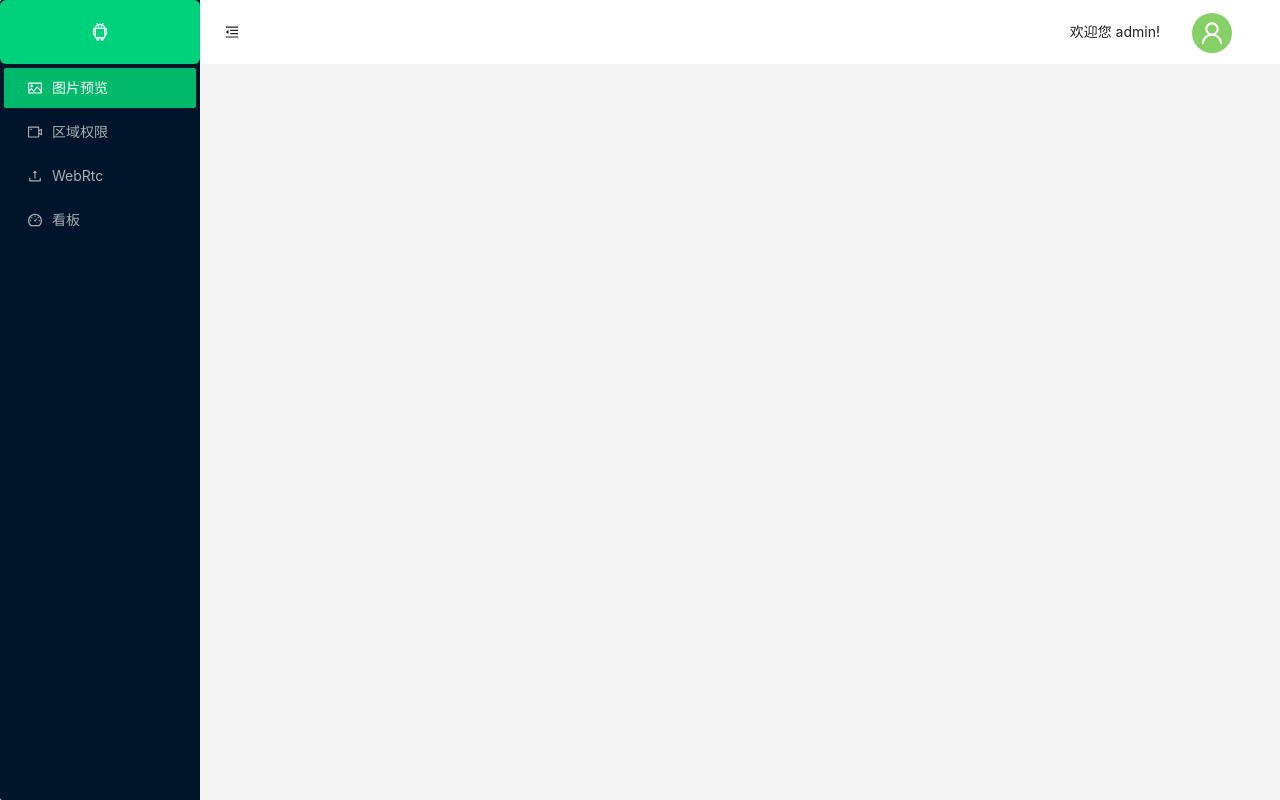
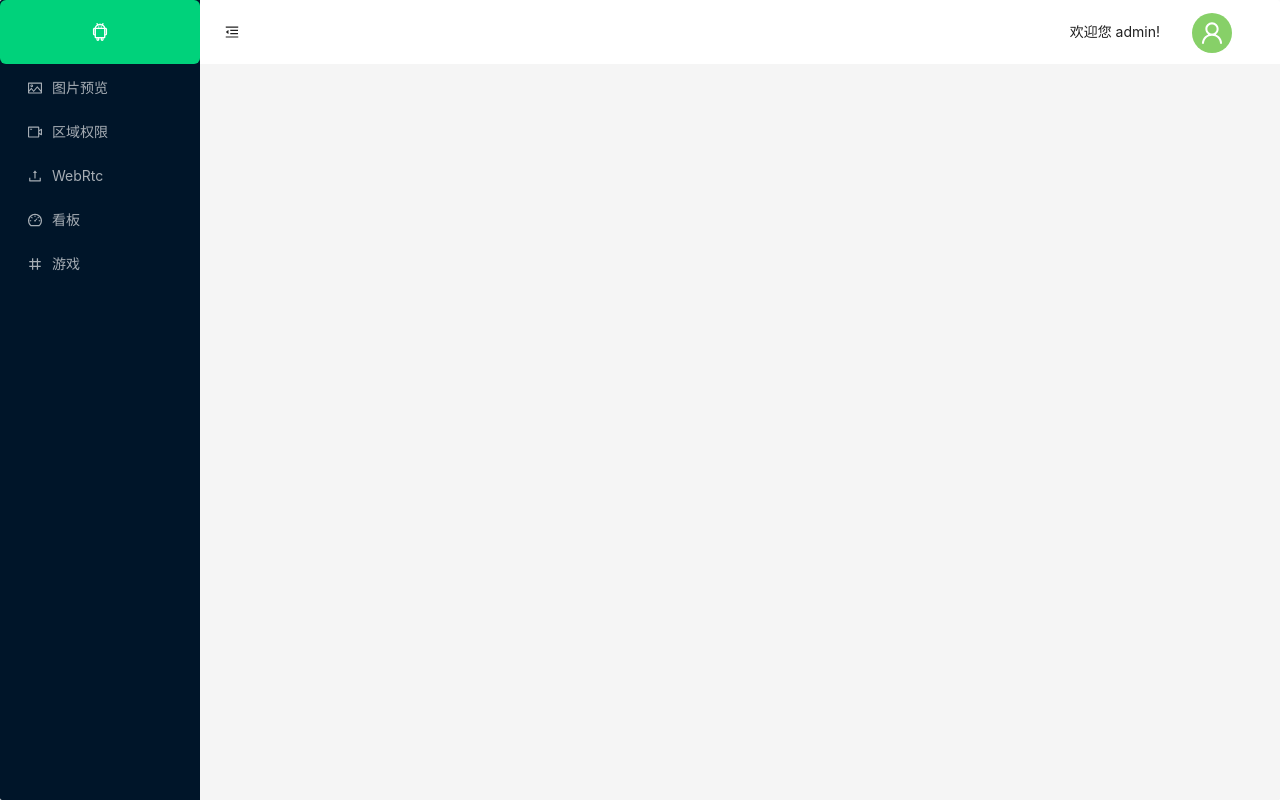
Before and after one commit to MrWhitebare/action-seven, a React (Vite) app: page / in a window 1280 px wide. Built offline with nearby package versions, Linux system fonts and the light colour scheme; no server answers; sample sign-in values are in the browser's storage.

Commit message:
antd 升级，新增猜数字的游戏

```diff
--- a/package.json
+++ b/package.json
@@ -10,9 +10,9 @@
     "preview": "vite preview"
   },
   "dependencies": {
-    "@ant-design/icons": "^5.3.7",
+    "@ant-design/icons": "^5.5.0",
     "@monaco-editor/react": "^4.6.0",
-    "antd": "^5.17.3",
+    "antd": "^5.20.6",
     "immer": "^10.1.1",
     "js-web-screen-shot": "1.9.9-rc.18",
     "mobx": "^6.13.1",
--- a/src/App.tsx
+++ b/src/App.tsx
@@ -10,6 +10,7 @@ const Login = React.lazy(()=>import('@/pages/login'));
 const Home = React.lazy(()=>import('@/pages/home'));
 const WebRtcUI =React.lazy(()=>import('@/pages/webrtc'));
 const Dashboard = React.lazy(()=>import('@/pages/dashboard'));
+const GameUI =React.lazy(()=>import('@/pages/game'));
 
 function App() {
 
@@ -29,6 +30,7 @@ function App() {
           <Route path='/region' element={<Region/>}/>
           <Route path='/webrtc' element={<WebRtcUI/>}/>
           <Route path='/dashboard' element={<Dashboard/>}/>
+          <Route path='/game' element={<GameUI/>}/>
           <Route path='*' element={<NotFound/>}/>
         </Route>
       </Routes>
--- /dev/null
+++ b/src/pages/game/index.module.scss
@@ -0,0 +1,15 @@
+.game-ui {
+
+    height: 100%;
+    width: 100%;
+
+    .item {
+        margin-bottom: 10px;
+        padding-left: 40px;
+
+        .reset {
+            background-color: red;
+
+        }
+    }
+}
--- /dev/null
+++ b/src/pages/game/index.tsx
@@ -0,0 +1,255 @@
+import React, { ReactElement } from "react";
+import { Button, Col, Row, Slider, SliderSingleProps, Input, InputNumber, List, Avatar, Empty, Divider, message } from "antd";
+import { useLocalObservable, Observer } from "mobx-react";
+import type { GetProps } from 'antd';
+import { EyeInvisibleOutlined, EyeOutlined } from "@ant-design/icons";
+import styles from './index.module.scss';
+
+const marks: SliderSingleProps['marks'] = new Array(100).fill(0).reduce((previous: Record<number, string>, _, index) => {
+    let value = index + 1;
+    if (value % 10 === 0) {
+        previous[value] = value.toString();
+    }
+    return previous;
+}, {});
+
+type OTPProps = GetProps<typeof Input.OTP>;
+
+type logItem = {
+    index: number;
+    message: string;
+};
+
+type gameState = {
+
+    range: Array<number>;
+
+    optMask: string | boolean;
+
+    targetValue: string;
+
+    existTarget: boolean;
+
+    optShow: boolean;
+
+    guess: number | null;
+
+    count: number;
+
+    logs: Array<logItem>;
+
+    success: boolean;
+
+    setRange: (range: Array<number>) => void;
+
+    setMask: (mask?: boolean) => void;
+
+    setTargetValue: (value: string) => void;
+
+    setGuess: (value: number | null) => void;
+
+    setCount: () => void;
+
+    addLog: (item: logItem) => void;
+
+    setSuccess:(value:boolean)=>void;
+
+    reset: () => void;
+}
+
+const symbol = '🔒';
+
+const GameUI: React.FC = (): ReactElement => {
+
+    const store = useLocalObservable<gameState>(() => ({
+
+        range: [1, 100],
+
+        optMask: symbol,
+
+        targetValue: "",
+
+        guess: null,
+
+        count: 0,
+
+        logs: [],
+
+        success:false,
+
+        get optShow() {
+            return typeof this.optMask === "string";
+        },
+
+        get existTarget() {
+            return this.targetValue !== "";
+        },
+
+        setRange(range: number[]) {
+            this.range = range;
+        },
+
+        setMask(mask?: boolean) {
+            let type = typeof mask;
+            switch (type) {
+                case "boolean":
+                    this.optMask = false;
+                    break;
+                default:
+                    this.optMask = symbol;
+                    break;
+            }
+        },
+
+        setTargetValue(value) {
+            this.targetValue = value;
+        },
+
+        setGuess(value: number | null) {
+            this.guess = value;
+        },
+
+        setCount() {
+            this.count++;
+        },
+
+        addLog(item: logItem) {
+            this.logs.push(item);
+        },
+
+        setSuccess(value:boolean) {
+            this.success=value;
+        },
+
+        reset() {
+            this.range = [1, 100];
+            this.optMask = symbol;
+            this.targetValue = "";
+            this.guess = null;
+            this.count = 0;
+            this.logs = [];
+            this.success=false;
+        }
+
+    }));
+
+    const rangeChange = (value: number[]) => {
+        if (Array.isArray(value)) {
+            store.setRange(value);
+        }
+    }
+
+    const handleOptShow = () => {
+        if (store.optShow) {
+            store.setMask(false);
+        } else {
+            store.setMask();
+        }
+    }
+
+    const onEnter = () => {
+        const { guess, range: [min, max], targetValue, count,success } = store;
+
+        if(success) {
+            message.error("游戏已结束,请重置游戏！");
+            return;
+        }
+
+        let target = parseInt(targetValue);
+        store.setCount();
+        let item: logItem = {
+            index: store.count,
+            message: `恭喜你！你猜对了！答案是 ${target}。你总共猜了 ${store.count} 次。`
+        };
+        if (guess && guess !== target) {
+            if (guess < min || guess > max) {
+                item.message = `请猜一个介于 ${min} 和 ${max} 之间的数字。`;
+            } else if (guess > target) {
+                item.message = `值${guess} 太大了`;
+            } else if (guess < target) {
+                item.message = `值${guess} 太小了`;
+            }
+        }else{
+            store.setSuccess(true);
+        }
+        store.addLog(item);
+    }
+
+    const startGame = () => {
+        const { range: [min, max],success } = store;
+        if(!success){
+            let target = Math.floor(Math.random() * (max - min + 1)) + min;
+            store.setTargetValue(target.toString());
+        }else{
+            store.reset();
+        }
+    }
+
+    return (<Observer>
+        {() => (<div className={styles["game-ui"]}>
+            <Row className={styles.item}>
+                <Col span={3}>
+                    生成随机数的区间：
+                </Col>
+                <Col span={10}>
+                    <Slider range
+                        value={store.range}
+                        min={1}
+                        max={100}
+                        marks={marks}
+                        onChange={rangeChange} />
+                </Col>
+
+            </Row>
+            <Row className={styles.item}>
+                <Col span={3}>当前要猜测的目标值：</Col>
+                <Col span={2}>
+                    <Input.OTP mask={store.optMask} length={2}
+                        disabled
+                        value={store.targetValue} onChange={value => store.setTargetValue(value)} />
+                </Col>
+                <Col span={2}>
+                    <Button type="primary" icon={store.optShow ?
+                        <EyeInvisibleOutlined /> : <EyeOutlined />
+                    } onClick={handleOptShow}>{store.optShow ? "显示" : "隐藏"}数字</Button>
+                </Col>
+            </Row>
+            <Row className={styles.item}>
+                <Col span={3}>输入猜测值：</Col>
+                <Col span={2}>
+                    <InputNumber
+                        value={store.guess}
+                        onChange={value => store.setGuess(value)} />
+                </Col>
+                <Col span={2}>
+                    <Button type="primary" onClick={onEnter}>确认输入</Button>
+                </Col>
+                <Col span={2}>
+                    <Button type="primary" disabled={store.success?false:store.existTarget}
+                        className={store.success?styles.reset:""}
+                        onClick={startGame}
+                    >{store.success?"重置":"开始游戏"}</Button>
+                </Col>
+            </Row>
+            <Divider>结果区域</Divider>
+            <Row className={styles.item}>
+                <Col span={24}>
+                    <List itemLayout="horizontal">
+                        {store.logs.length > 0 ?
+                            store.logs.map((item, index) => (<List.Item  key={index + "item"}>
+                                <List.Item.Meta
+                                    avatar={<Avatar src={`https://api.dicebear.com/7.x/miniavs/svg?seed=${index}`} />}
+                                    title={"记录" + item.index}
+                                    description={item.message}
+                                />
+                            </List.Item>))
+                            : <Empty />}
+                    </List>
+                </Col>
+            </Row>
+        </div>)}
+    </Observer>)
+
+}
+
+export default GameUI;
--- a/src/pages/home/index.tsx
+++ b/src/pages/home/index.tsx
@@ -5,12 +5,13 @@ import {
   DashboardOutlined,
   MenuFoldOutlined,
   MenuUnfoldOutlined,
+  NumberOutlined,
   PictureOutlined,
   UploadOutlined,
   UserOutlined,
   VideoCameraOutlined,
 } from '@ant-design/icons';
-import { Navigate, useNavigate ,Outlet} from 'react-router-dom';
+import { Navigate, useNavigate ,Outlet, useLocation} from 'react-router-dom';
 import {observer,inject,useLocalObservable} from 'mobx-react';
 import { UserStore } from '@/store/userStore';
 import { WebSocketClient } from '@/utils/WebSocketClient';
@@ -26,6 +27,8 @@ const Home:FC<HomeProps>=inject('user')(observer((props)=>{
 
   const {user}=props;
 
+  const location=useLocation();
+
   const store=useLocalObservable(()=>({
 
     collapsed:false,
@@ -36,26 +39,30 @@ const Home:FC<HomeProps>=inject('user')(observer((props)=>{
 
     menubar:"preview",
 
-    setMenubar(menubar:"preview"|"region"|"webrtc"|"dashboard"){
+    setMenubar(menubar:string){
       this.menubar=menubar;
     }
 
   }));
 
   useEffect(()=>{
-    const ws=new WebSocketClient('ws://localhost:5000/webSockets');
-    ws.connect();
-    // 同原生方法
-    ws.onclose(() => {});
-    // 同原生方法
-    ws.onerror(() => {});
-    // 同原生方法
-    ws.onmessage(() => {
-        // 同原生方法
-        ws.send('自定义发送的数据');
-    });
-    // 同原生方法
-    ws.onopen(() => {});
+    // const ws=new WebSocketClient('ws://localhost:5000/webSockets');
+    // ws.connect();
+    // // 同原生方法
+    // ws.onclose(() => {});
+    // // 同原生方法
+    // ws.onerror(() => {});
+    // // 同原生方法
+    // ws.onmessage(() => {
+    //     // 同原生方法
+    //     ws.send('自定义发送的数据');
+    // });
+    // // 同原生方法
+    // ws.onopen(() => {});
+
+    if(location){
+      store.setMenubar(location.pathname.replace("/",""));
+    }
   },[])
 
   const navigate=useNavigate();
@@ -112,7 +119,12 @@ const Home:FC<HomeProps>=inject('user')(observer((props)=>{
               key:"dashboard",
               icon: <DashboardOutlined />,
               label:"看板"
-            }
+            },
+            {
+              key:"game",
+              icon:<NumberOutlined/>,
+              label:"游戏"
+            },
           ]}
         />
       </Sider>
```
Also changed, not shown: 1 other file (tests, documents, lock files or other folders).
